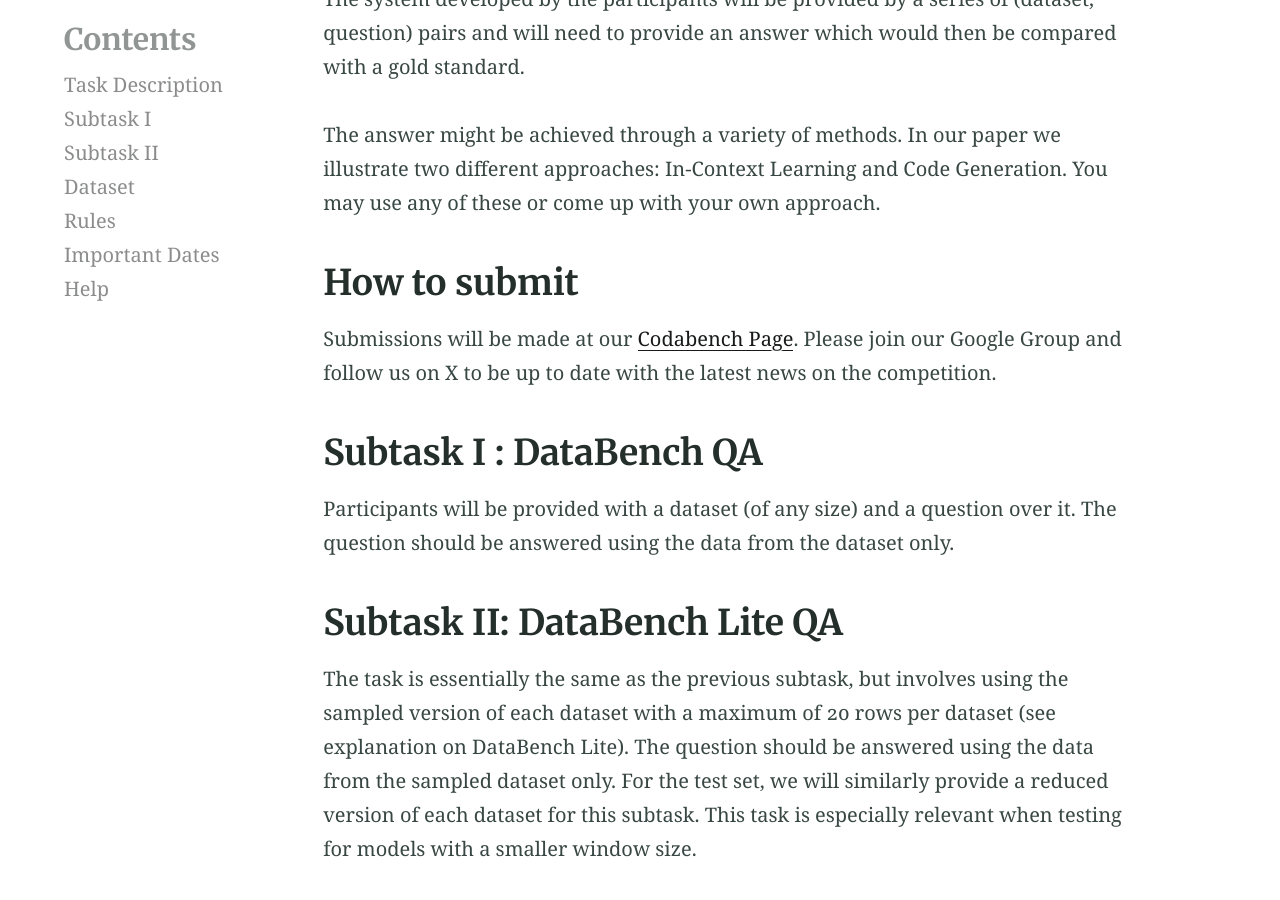
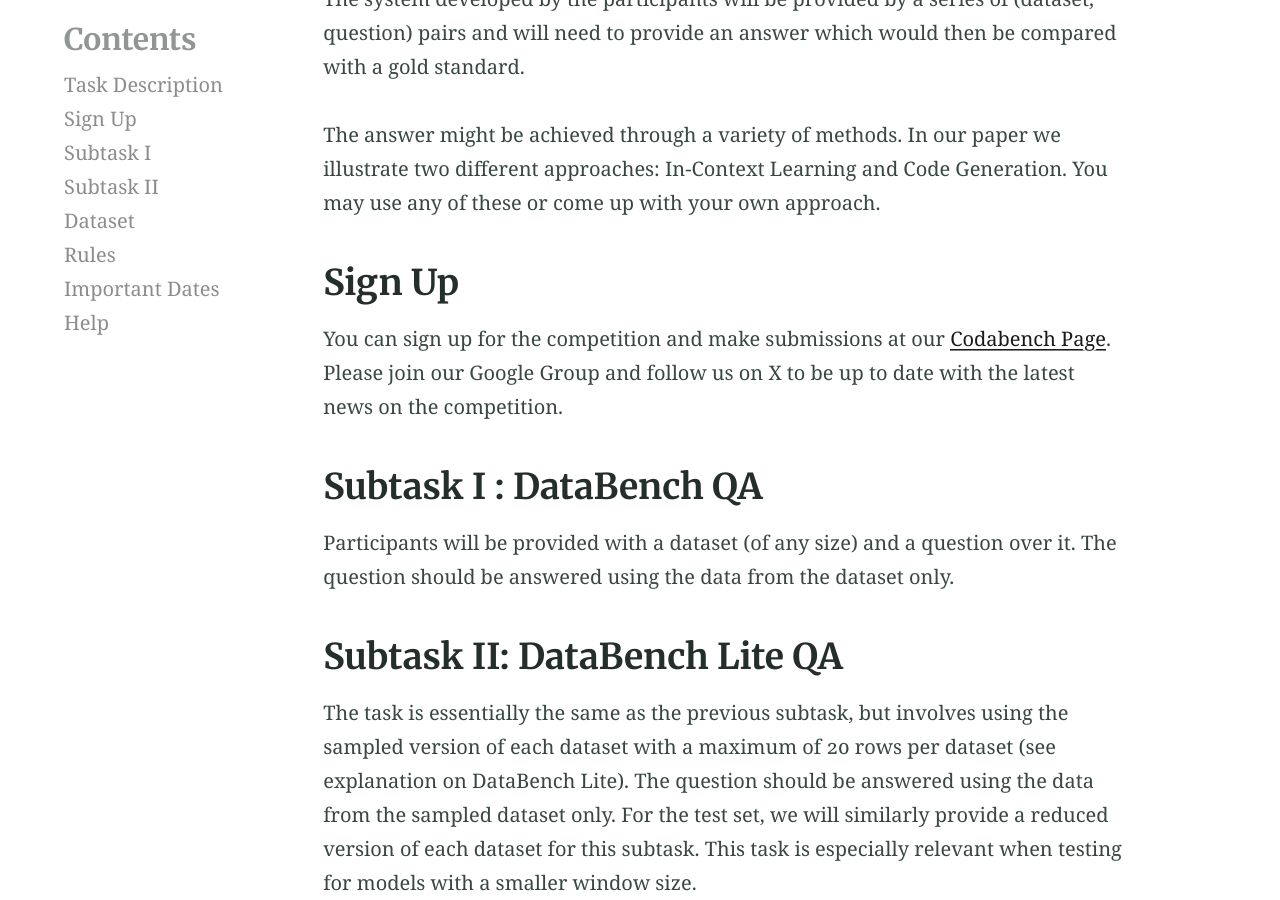
Before and after one commit to jorses/jorses.github.io, a Jekyll site: the page built from semeval.md, in a window 1280 px wide and 900 px high, scrolled down 1172 px. Built offline with Jekyll 4.4.1, drawn with Linux system fonts in a browser that asks for light colours.

Commit message:
Update semeval.md

```diff
--- a/semeval.md
+++ b/semeval.md
@@ -6,6 +6,8 @@ aside: true
 sidebar:
     - page: Task Description
       permalink: "#task-8-qa-over-tabular-data"
+    - page: Sign Up
+      permalink: "#sign-up"
     - page: Subtask I
       permalink: "#subtask-i--databench-qa"
     - page: Subtask II
@@ -34,8 +36,8 @@ The system developed by the participants will be provided by a series of (datase
 
 The answer might be achieved through a variety of methods. In our paper we illustrate two different approaches: In-Context Learning and Code Generation. You may use any of these or come up with your own approach.
 
-## How to submit
-Submissions will be made at our [Codabench Page](https://www.codabench.org/competitions/3360/). Please join our Google Group and follow us on X to be up to date with the latest news on the competition.
+## Sign Up
+You can sign up for the competition and make submissions at our [Codabench Page](https://www.codabench.org/competitions/3360/). Please join our Google Group and follow us on X to be up to date with the latest news on the competition.
 
 ## Subtask I : DataBench QA
 
```
